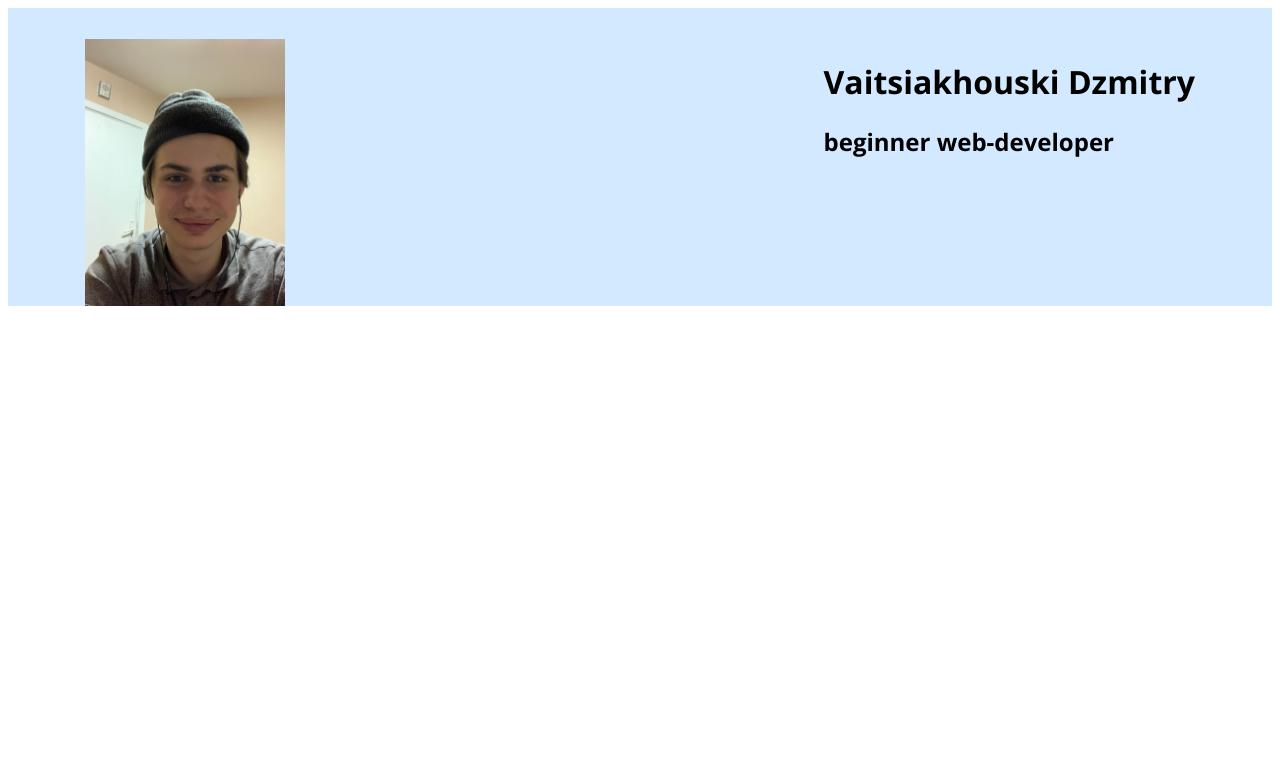
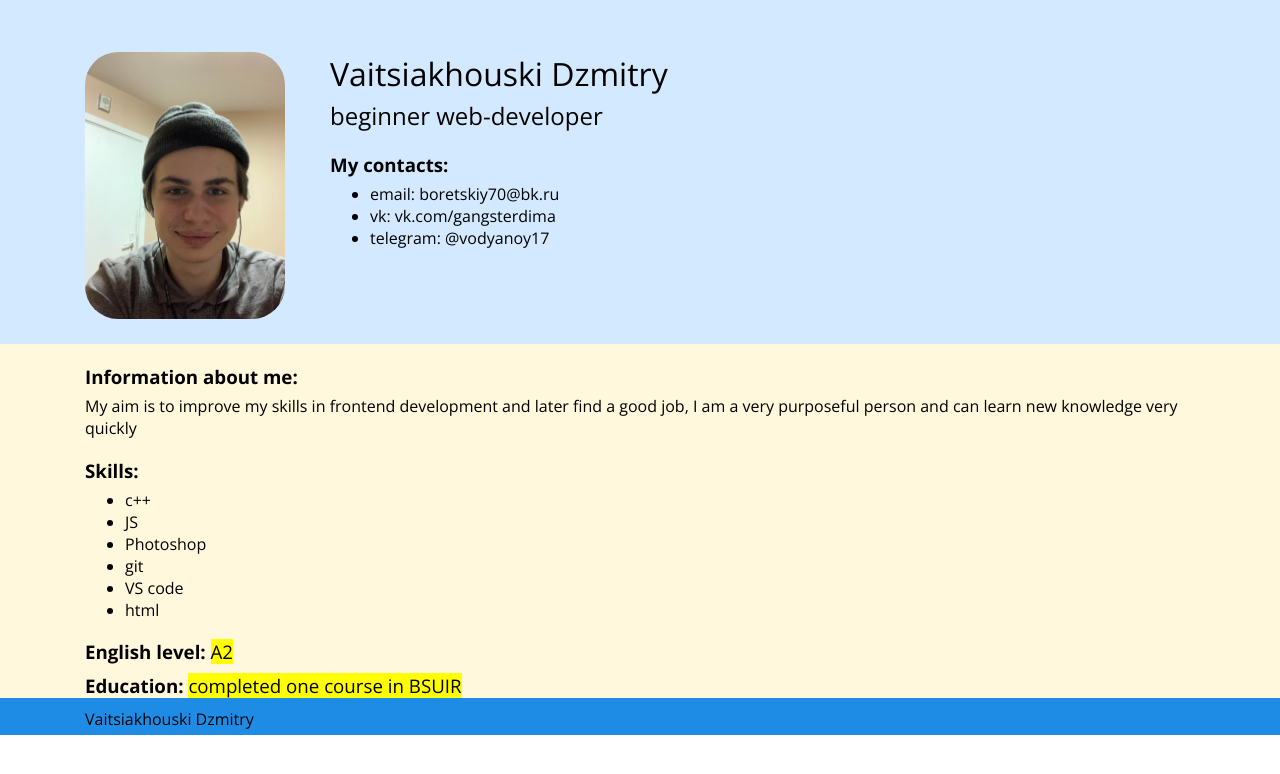
Before and after one commit to dima-hacker0/rsschool-cv, a plain HTML site: page index.html in a window 1280 px wide. Drawn offline with nearby package versions, Linux system fonts and the light colour scheme.

Commit message:
init: add information

```diff
--- a/index.html
+++ b/index.html
@@ -11,15 +11,42 @@
 </head>
 <body>
     <header>
-        <div class="wrap flex-header">
-
+        <div class="wrap box-header">
             <img src="photos/me.jpg" alt="my photo">
-            <div>
+            <div class="header-text">
                 <h1>Vaitsiakhouski Dzmitry</h1>
                 <h2>beginner web-developer</h2>
+                <h3>My contacts:</h3>
+                <ul>
+                    <li>email: boretskiy70@bk.ru</li>
+                    <li>vk: vk.com/gangsterdima</li>
+                    <li>telegram: @vodyanoy17</li>
+                </ul>
             </div>
         </div>
     </header>
+    <main>
+        <section class="information">
+            <h3>Information about me:</h3>
+            <p>My aim is to improve my skills in frontend development and later find a good job, I am a very purposeful person and can learn new knowledge very quickly</p>
+            <h3>Skills:</h3>
+            <ul>
+                <li>c++</li>
+                <li>JS</li>
+                <li>Photoshop</li>
+                <li>git</li>
+                <li>VS code</li>
+                <li>html</li>
+            </ul>
+            <h3>English level: <mark>A2</mark></h3>
+            <h3>Education: <mark>completed one course in BSUIR</mark></h3>
+        </section>
+    </main>
+    <footer>
+        <div class="wrap">
+            <p>Vaitsiakhouski Dzmitry</p>
+        </div>
+    </footer>
 
 </body>
 </html>
--- a/style.css
+++ b/style.css
@@ -1,9 +1,12 @@
 body{
     font-family: 'Open Sans', sans-serif;
+    margin: 0 auto;
 }
 body img{
     width: 200px;
     height: auto;
+    border-radius: 33px;
+    position: absolute;
 }
 .wrap{
     max-width: 1110px;
@@ -11,10 +14,48 @@ body img{
 }
 header{
     background-color: #d3e9ff;
-    padding-top: 31px
+    padding-top: 31px;
+    padding-bottom: 79px;
+}
+.box-header{
+    position: relative;
+}
+.header-text{
+    margin-left: 245px;
+}
+h1{
+    font-weight: 500;
+}
+h2{
+    font-weight: 300;
+}
+.box-header h1{
+    margin-bottom: -16px;
 
 }
-.flex-header{
-    display: flex;
-    justify-content: space-between;
+section{
+    max-width: 1110px;
+    margin: 0 auto;
 }
+main{
+    background-color: cornsilk;
+    padding-top: 1px;
+    padding-bottom: 10px;
+}
+.information{
+    background-color: cornsilk;
+}
+h3{
+    margin-bottom: -10px;
+}
+.information mark{
+    font-weight: 100;
+}
+footer{
+    background-color: #1e8ce5;
+}
+footer p{
+    margin: 0px;
+    padding-top: 10px;
+    padding-bottom: 5px;
+}
```
